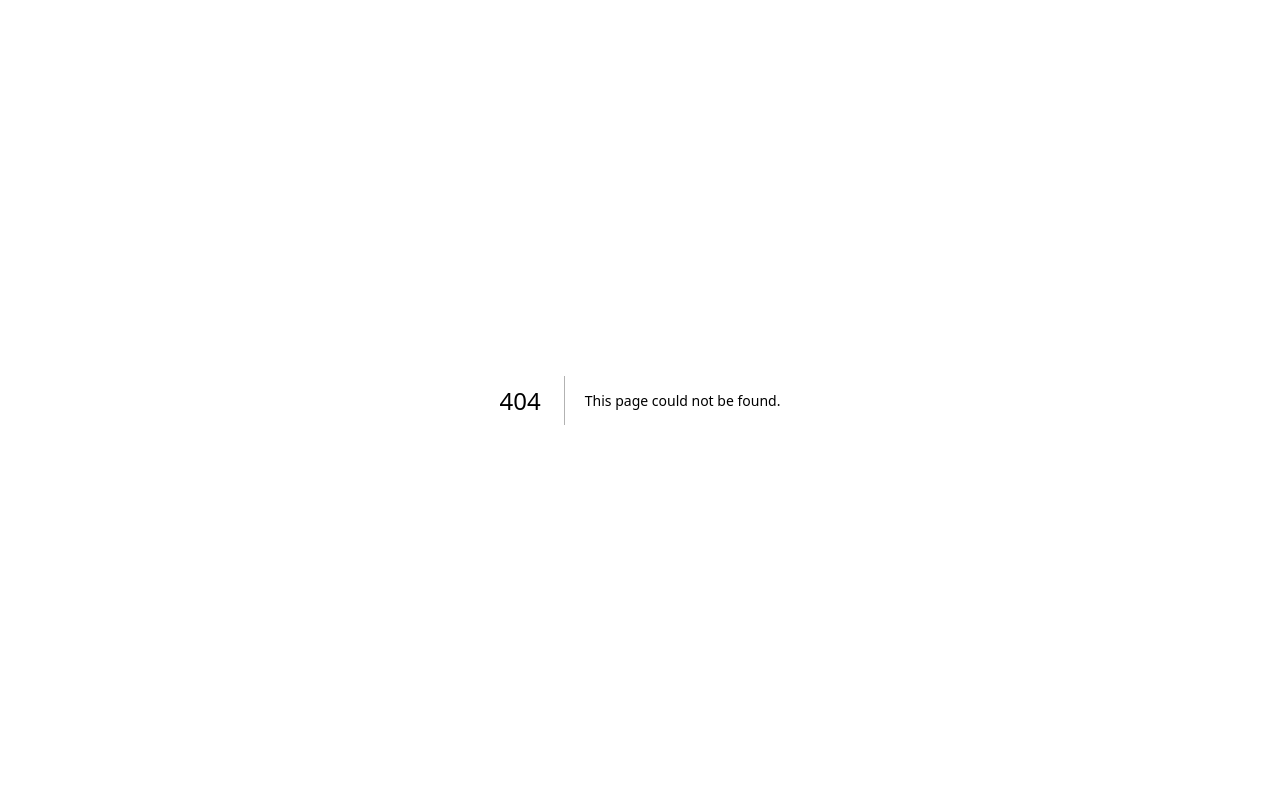
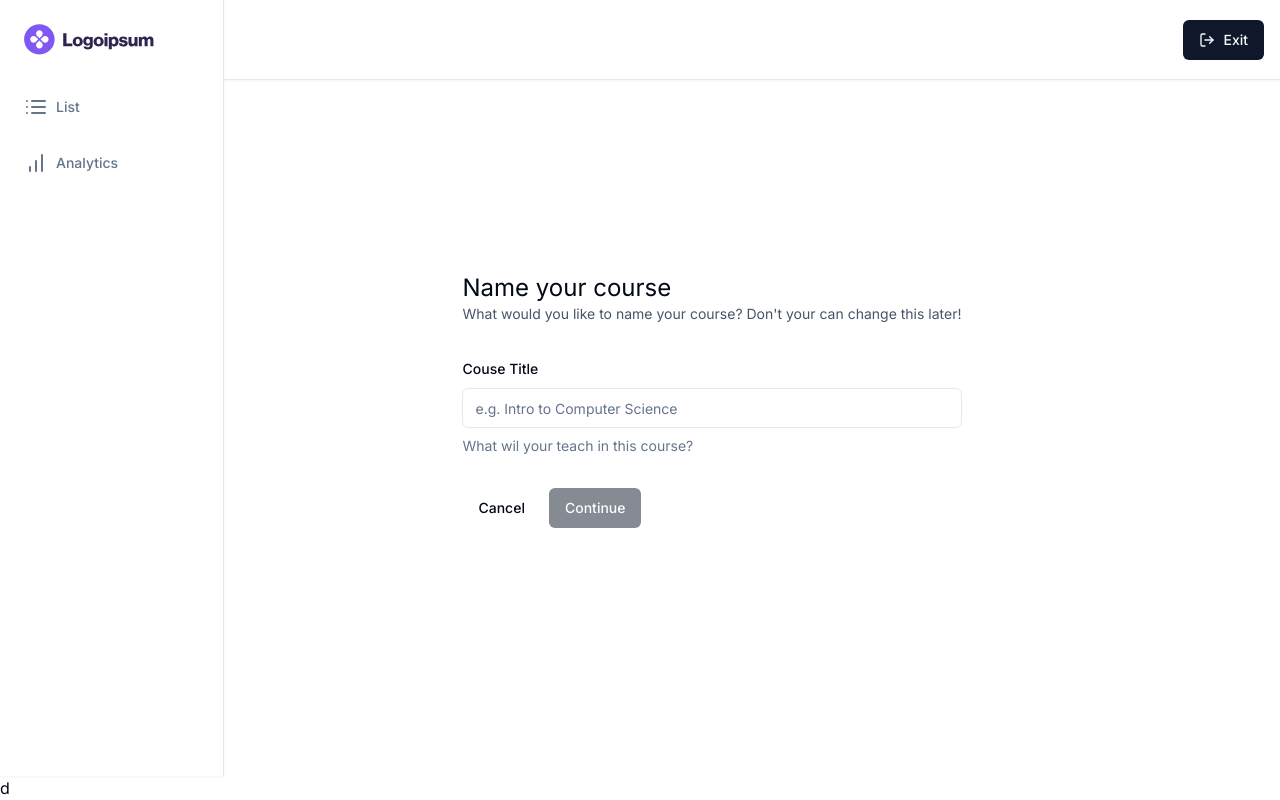
Before and after one commit to 5ucr4m/5LMS, a Next.js app: page /teacher/create in a window 1280 px wide. Before the commit this address had no page. Built offline with nearby package versions, Linux system fonts and the light colour scheme.

Commit message:
chore: create course page

```diff
--- /dev/null
+++ b/app/(dashboard)/teacher/create/page.tsx
@@ -0,0 +1,100 @@
+"use client";
+
+import Link from "next/link";
+import React from "react";
+import * as z from "zod";
+import axios from "axios";
+import toast from "react-hot-toast";
+import { useRouter } from "next/navigation";
+import { useForm } from "react-hook-form";
+import { zodResolver } from "@hookform/resolvers/zod";
+
+import { Button } from "@/components/ui/button";
+import {
+  Form,
+  FormControl,
+  FormDescription,
+  FormField,
+  FormItem,
+  FormLabel,
+  FormMessage,
+} from "@/components/ui/form";
+import { Input } from "@/components/ui/input";
+
+const formSchema = z.object({
+  title: z.string().min(1, {
+    message: "Title is required",
+  }),
+});
+
+const Create: React.FC = () => {
+  const router = useRouter();
+  const form = useForm<z.infer<typeof formSchema>>({
+    resolver: zodResolver(formSchema),
+    defaultValues: {
+      title: "",
+    },
+  });
+
+  const { isSubmitting, isValid } = form.formState;
+  const onSubmit = async (data: z.infer<typeof formSchema>) => {
+    try {
+      const response = await axios.post("/api/courses", data);
+      router.push(`/teacher/courses/${response.data.id}`);
+      toast.success("Course created!");
+    } catch {
+      toast.error("Something went wrong");
+    }
+  };
+
+  return (
+    <div className="max-w-5xl mx-auto flex md:items-center md:justify-center h-full p-6">
+      <div>
+        <h1 className="text-2xl">Name your course</h1>
+        <p className="text-sm text-slate-600">
+          What would you like to name your course? Don&apos;t your can change
+          this later!
+        </p>
+        <Form {...form}>
+          <form
+            onSubmit={form.handleSubmit(onSubmit)}
+            className="space-y-8 mt-8 "
+          >
+            <FormField
+              control={form.control}
+              name="title"
+              render={({ field }) => (
+                <FormItem>
+                  <FormLabel>Couse Title</FormLabel>
+                  <FormControl>
+                    <Input
+                      disabled={isSubmitting}
+                      placeholder="e.g. Intro to Computer Science"
+                      {...field}
+                    />
+                  </FormControl>
+                  <FormDescription>
+                    What wil your teach in this course?
+                  </FormDescription>
+                  <FormMessage />
+                </FormItem>
+              )}
+            />
+            <div className="flex items-center gap-x-2">
+              <Link href="/">
+                <Button variant="ghost" type="button">
+                  Cancel
+                </Button>
+              </Link>
+              <Button type="submit" disabled={!isValid || isSubmitting}>
+                Continue
+              </Button>
+            </div>
+          </form>
+        </Form>
+      </div>
+    </div>
+  );
+};
+
+export default Create;
```
